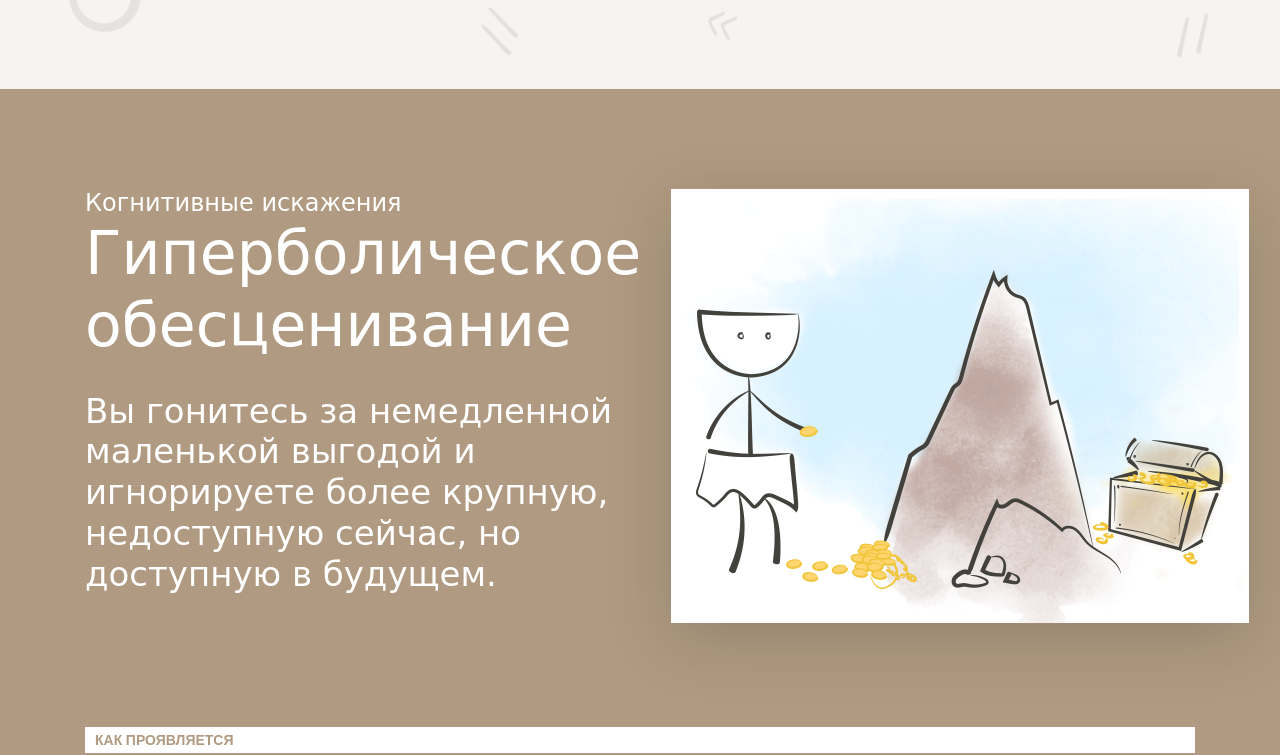
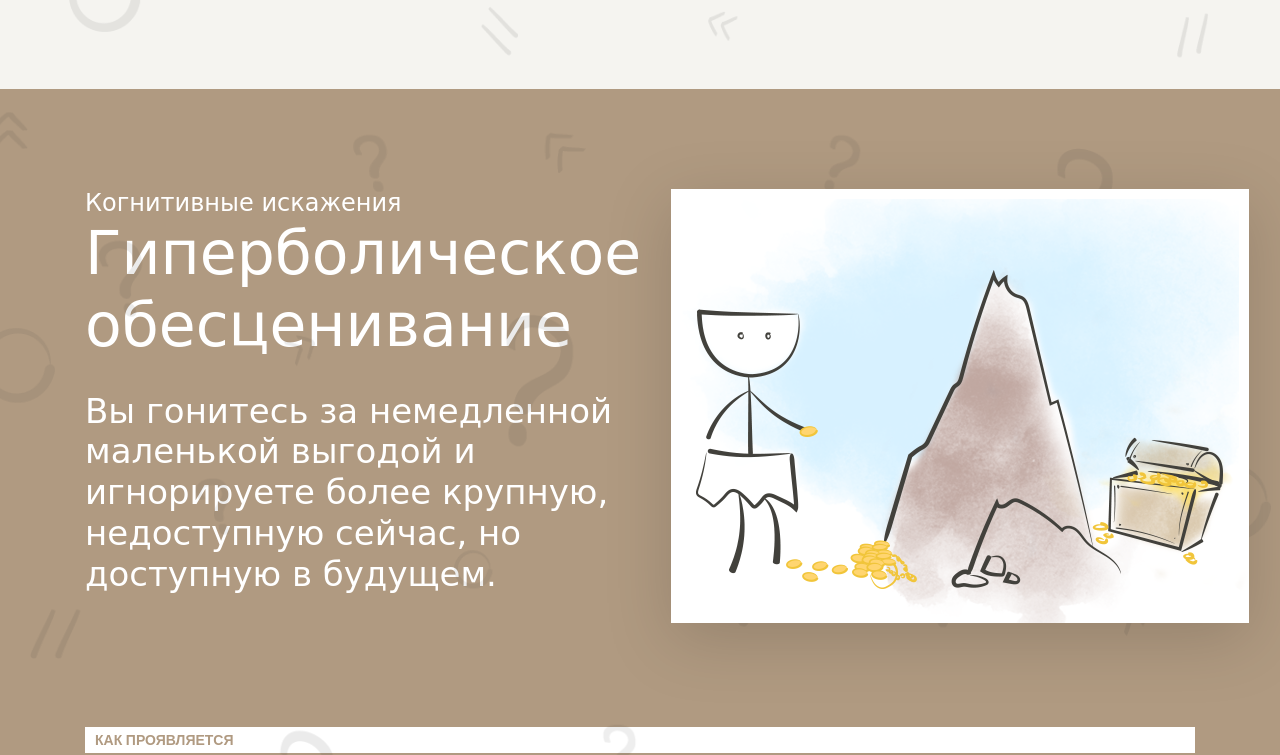
Before and after one commit to niilak/layout-designer-project-lvl1, a website: page src/index.html in a window 1280 px wide. Shown: the part 5466-6221 px from the top of the page. Drawn offline with nearby package versions, Linux system fonts and the light colour scheme; a web font is replaced by a local one.

Commit message:
correction

```diff
--- a/src/index.html
+++ b/src/index.html
@@ -2,7 +2,7 @@
 <html lang="ru">
   <head>
     <meta charset="UTF-8" />
-    <meta http-equiv="X-UA-Compatible" content="ie=edge" />
+    <!-- <meta http-equiv="X-UA-Compatible" content="ie=edge" /> -->
     <title>layout-desinger-project-lvl1-niilak</title>
 
     <link rel="stylesheet" href="styles/style.css" />
@@ -301,7 +301,10 @@
         </div>
       </section>
 
-      <section id="hyperbolic-depreciation" class="section brown-background">
+      <section
+        id="hyperbolic-depreciation"
+        class="section brown-background background-before"
+      >
         <div class="container padding-100">
           <div class="div-a">
             <div>
```
